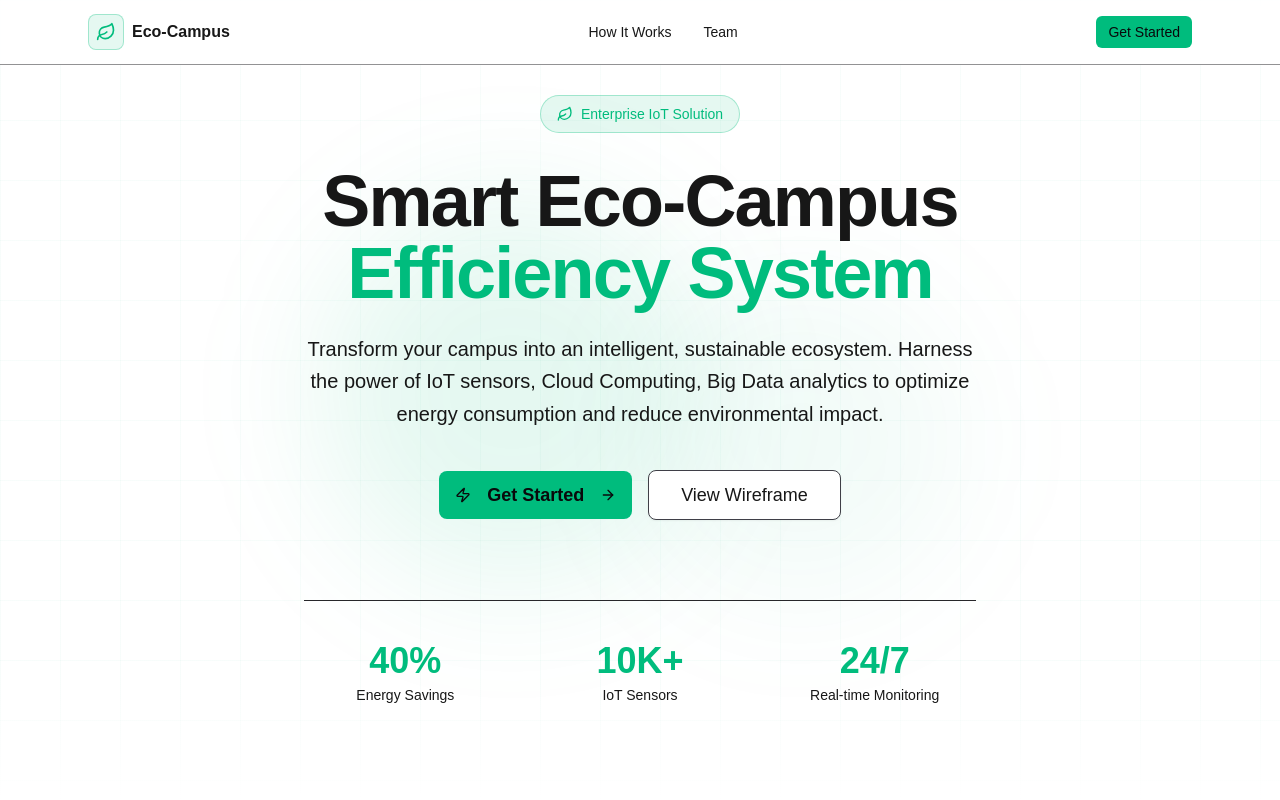
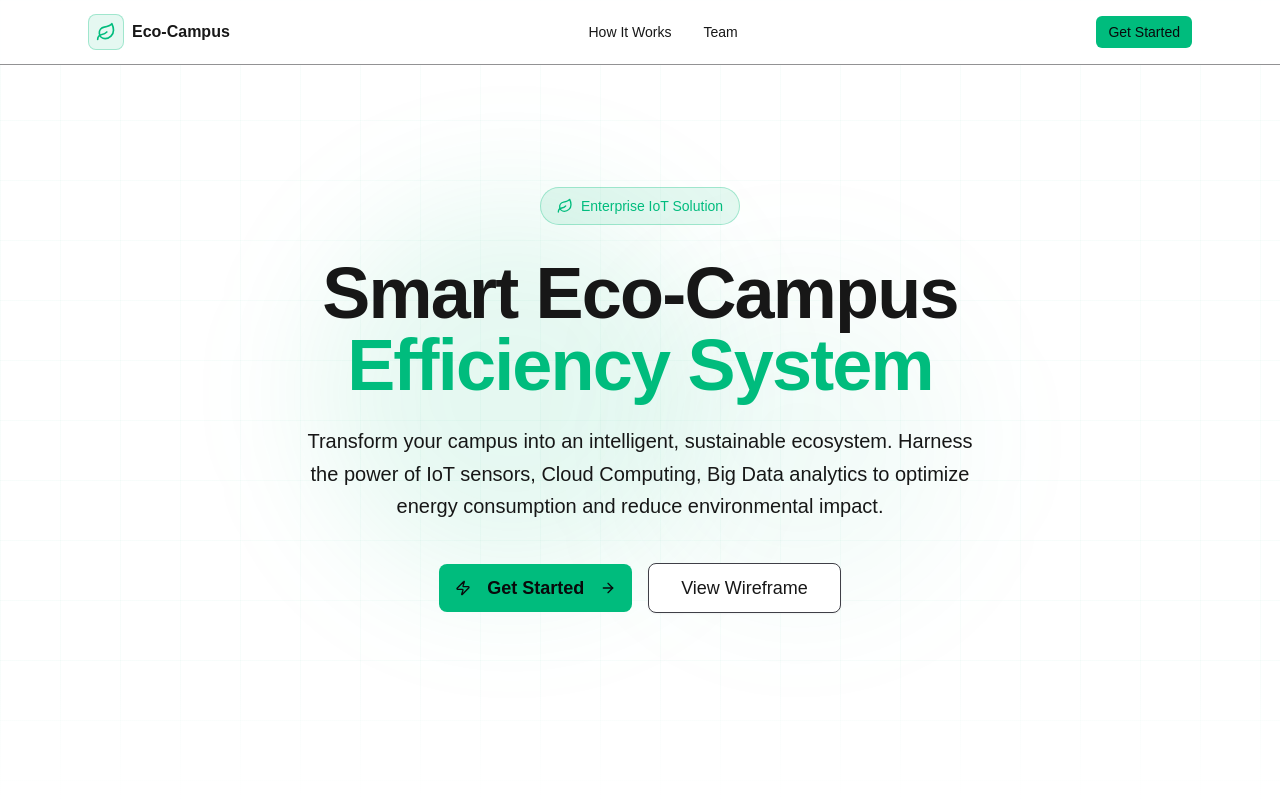
Before and after one commit to ItsQii/smart-eco-campus, a Next.js app: page / in a window 1280 px wide. Shown: the top 800 px of the page. Built offline with nearby package versions, Linux system fonts and the light colour scheme.

Commit message:
perbaikan landing page dan

```diff
--- a/src/components/hero-section.tsx
+++ b/src/components/hero-section.tsx
@@ -62,22 +62,6 @@ export function HeroSection() {
             </Button>
           </Link>
         </div>
-
-        {/* Stats */}
-        <div className="grid grid-cols-3 gap-8 mt-20 pt-10 border-t border-zinc-800">
-          <div className="text-center">
-            <p className="text-3xl md:text-4xl font-bold text-emerald-500">40%</p>
-            <p className="text-sm text-muted-foreground mt-1">Energy Savings</p>
-          </div>
-          <div className="text-center">
-            <p className="text-3xl md:text-4xl font-bold text-emerald-500">10K+</p>
-            <p className="text-sm text-muted-foreground mt-1">IoT Sensors</p>
-          </div>
-          <div className="text-center">
-            <p className="text-3xl md:text-4xl font-bold text-emerald-500">24/7</p>
-            <p className="text-sm text-muted-foreground mt-1">Real-time Monitoring</p>
-          </div>
-        </div>
       </div>
 
       {/* Bottom gradient fade */}
```
